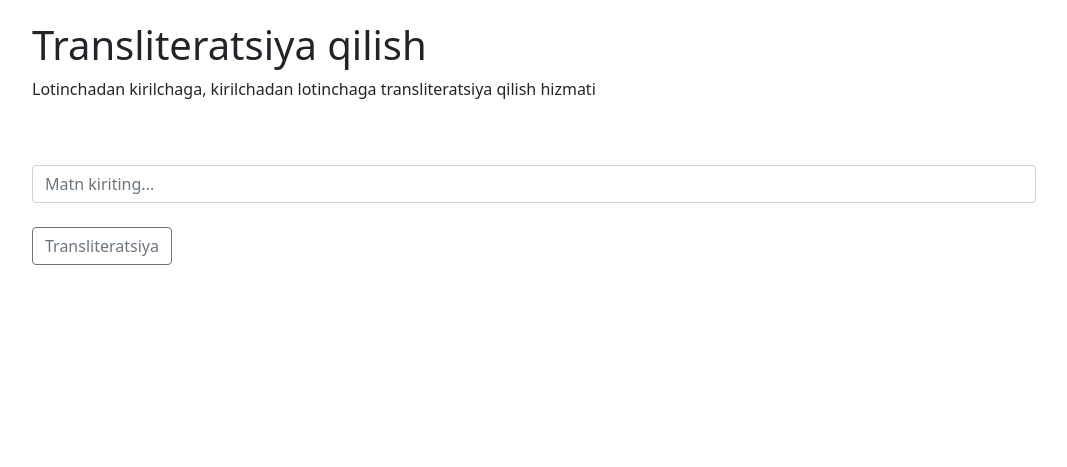
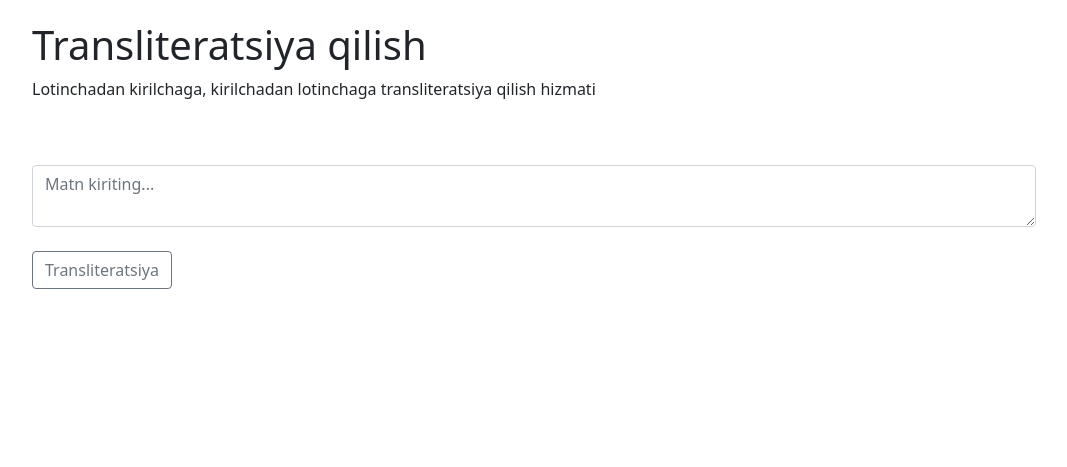
Before and after one commit to uzmumtazdev/UzbekServices, a Django app: page /transliterate/ in a window 1280 px wide. Shown: the part 170-637 px from the top of the page, without its empty margins (50-1117 px from the left). Run offline with Django 4.2, Linux system fonts and the light colour scheme.

Commit message:
Update transliterate.html

```diff
--- a/templates/transliterate.html
+++ b/templates/transliterate.html
@@ -7,7 +7,7 @@
 <p>Lotinchadan kirilchaga, kirilchadan lotinchaga transliteratsiya qilish hizmati</p><br><br>
 <div class="input-group mb-3">
     <form style="width: 90%;" action="" method="get">{% csrf_token %}
-        <input value="{{ data.text }}" required name="query" type="text" class="form-control" placeholder="Matn kiriting..." aria-label="Recipient's username" aria-describedby="button-addon2">
+        <textarea required name="query" class="form-control" placeholder="Matn kiriting..." aria-label="Recipient's username" aria-describedby="button-addon2">{{ data.text }}</textarea>
         <br><button class="btn btn-outline-secondary" type="submit" id="button-addon2">Transliteratsiya</button>
     </form>
 </div>
```
